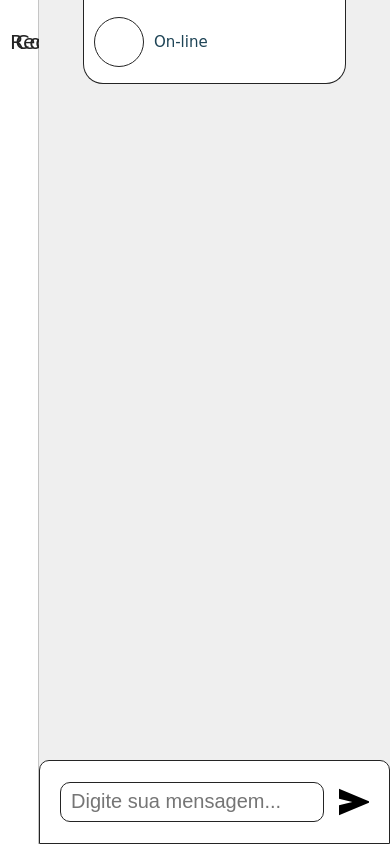
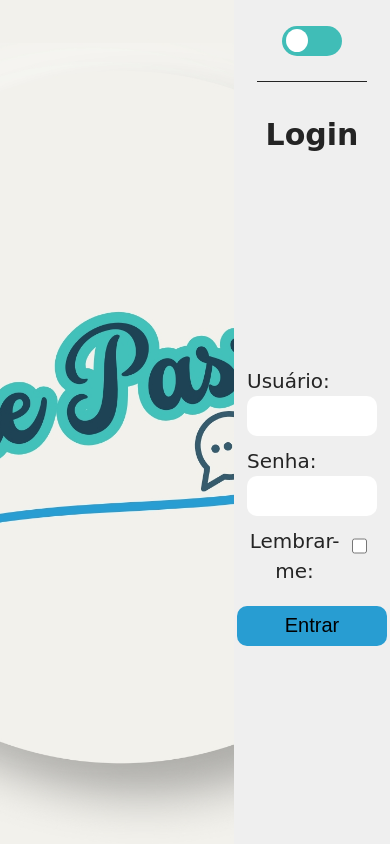
Before and after one commit to ydmartino/PI3SEM, a React (Vite) app in the folder client/: page / in a window 390 px wide. Built offline with nearby package versions, Linux system fonts and the light colour scheme; no server answers.

Commit message:
Fixed some responsive issues + applied Axios on register forms

```diff
--- a/client/src/App.jsx
+++ b/client/src/App.jsx
@@ -7,7 +7,7 @@ function App() {
 
   return (
     <>
-      <Chat />
+      <Login />
     </>
   )
 }
--- a/client/src/assets/chat.css
+++ b/client/src/assets/chat.css
@@ -25,6 +25,7 @@ body {
     width: 33%;
     border-right: 1px solid #c5c5c5;
     background-color: #ffffff;
+    flex-wrap: wrap;
 }
 
 .contactSection.dark, .messageSection.dark {
@@ -51,33 +52,47 @@ body {
 }
 
 .tabs {
-    width: 60%;
+    width: 80%;
     display: flex;
     flex-direction: row;
     justify-content: space-around;
+    flex-wrap: wrap;
 }
 
 .recent, .allContacts {
     cursor: pointer;
     width: 50%;
+    transition: .4s ease;
+}
+
+.recent.selected, .allContacts.selected {
+    border-bottom: 1px solid #242424;
+}
+
+.recent.selected.dark, .allContacts.selected.dark {
+    border-bottom: 1px solid #efefef;
 }
 
 .btns {
-    width: 20%;
+    width: 35%;
     height: 100%;
     display: flex;
     flex-direction: row;
     align-items: center;
+    justify-content: space-evenly;
 }
 
-.searchIcon {
-    width: 40px;
-    height: 40px;
-    background-image: url('./search-light.svg');
+.searchIcon, .modeBtn {
+    width: 30px;
+    height: 30px;
     background-size: cover;
     cursor: pointer;
     transition: .4s ease;
     border-radius: 10px;
+}
+
+.searchIcon {
+    background-image: url('./search-light.svg');
 }
 
 .searchIcon:hover {
@@ -344,7 +359,7 @@ body {
     background-image: url('./send-dark.svg');
 }
 
-@media only screen and (max-width: 720px) {
+@media only screen and (max-width: 800px) {
     .contactSection {
         width: 10%;
         transition: .2s ease;
@@ -363,7 +378,15 @@ body {
         margin: 5px 10px;
     }
 
-    .btns, .filterSection, .contactContainer, .contactHeader p {
+    .tabs.show {
+        width: 50%;
+        display: flex;
+        flex-direction: column;
+        justify-content: space-around;
+        flex-wrap: wrap;
+    }
+
+    .tabs, .btns, .filterSection, .contactContainer, .contactHeader p {
         display: none;
     }
 
--- a/client/src/assets/login.css
+++ b/client/src/assets/login.css
@@ -128,8 +128,14 @@ input:checked + .slider:before {
     border-radius: 50%;
 }
 
+.headerTitle {
+    font-size: 150%;
+    font-weight: 600;
+}
+
 .formContainer, .signupContainer {
-    height: 90%;
+    height: 80%;
+    width: 70%;
     display: flex;
     justify-content: center;
     align-items: center;
@@ -140,11 +146,12 @@ input:checked + .slider:before {
     display: flex;
     flex-direction: column;
     align-items: start;
+    justify-content: center;
 }
 
 input {
     margin: 0 0 10px;
-    width: 300px;
+    width: 100%;
     height: 40px;
     padding: 10px;
     border-radius: 10px;
@@ -171,13 +178,14 @@ label {
 }
 
 .loginBtn {
-    margin: 10%;
+    margin: 20px 20%;
     width: 150px;
     height: 40px;
     border-radius: 10px;
     border: none;
     background-color: #289DD2;
     transition: .4s;
+    cursor: pointer;
 }
 
 .loginBtn:hover {
--- a/client/src/components/Chat/Tabs.jsx
+++ b/client/src/components/Chat/Tabs.jsx
@@ -3,7 +3,7 @@ import React from 'react'
 export function Tabs({ toggleRecent, toggleAllContacts }) {
   return (
     <div className="tabs">
-        <div className="recent" onClick={toggleRecent}>Recentes</div>
+        <div className="recent selected" onClick={toggleRecent}>Recentes</div>
         <div className="allContacts" onClick={toggleAllContacts}>Contatos</div>
     </div>
   )
--- a/client/src/components/Login/LoginHeader.jsx
+++ b/client/src/components/Login/LoginHeader.jsx
@@ -1,16 +1,18 @@
 import React from 'react'
 
-function LoginHeader({ toggleForm, toggleDark }) {
+function LoginHeader({ toggleForm, toggleDark, logging }) {
 
     return (
+        <>
             <div className="loginHeader">
-                    <p>Login</p>
                 <label className='switch'>
                     <input type="checkbox" />
                     <span className='slider round' onClick={toggleForm}></span>
                 </label>
-                    <p>Cadastro</p>
             </div>
+            <p className='headerTitle'>{logging ? 'Login' : 'Cadastro'}</p>
+        </>
+
     )
 }
 
--- a/client/src/components/Login/SignUpForm.jsx
+++ b/client/src/components/Login/SignUpForm.jsx
@@ -1,22 +1,61 @@
-import React from 'react'
+import React, { useState } from 'react'
+import axios from 'axios'
 
 function SignUpForm({ logging }) {
 
+    const [formData, setFormData] = useState({
+        username: '',
+        email: '',
+        password: '',
+        confPassword: ''
+    })
+
+    const handleChange = (e) => {
+        setFormData({...formData, [e.target.name]: e.target.value})
+    }
+
+    const handleSubmit = async (e) => {
+        e.preventDefault()
+        const response = await axios.post('http://localhost:8080/Contacts', setFormData)
+        alert(response.data)
+        setFormData({
+            username: '',
+            email: '',
+            password: '',
+            confPassword: ''
+        })
+    }
 
     return (
         <div className='signupContainer' style={{display: logging ? 'none' : ''}}>
-                <form className="loginForm">
+                <form className="loginForm" onSubmit={handleSubmit}>
 
-                    <label htmlFor="">Usuário:</label>
-                        <input type="text" />
+                    <label>Usuário:</label>
+                        <input type="text"
+                        name='username'
+                        value={formData.username}
+                        onChange={handleChange}/>
+
+                    <label>E-mail:</label>
+                        <input type="text"
+                        name='email'
+                        value={formData.email}
+                        onChange={handleChange}/>
 
                     <label htmlFor="">Senha:</label>
-                        <input type="password" />
+                        <input type="password"
+                        name='password'
+                        value={formData.password}
+                        onChange={handleChange}/>
 
                     <label htmlFor="">Confirme sua senha:</label>
-                        <input type="password" />
+                        <input type="password"
+                        name='confPassword'
+                        value={formData.confPassword}
+                        onChange={handleChange}/>
+
+                    <button type='submit' className='loginBtn'>Cadastrar</button>
                 </form>
-            <button type='submit' className='loginBtn'>Cadastrar</button>
         </div>
     )
 }
--- a/client/src/routes/Chat.jsx
+++ b/client/src/routes/Chat.jsx
@@ -32,7 +32,7 @@ const handleFilter = () => {
 function toggleMode () {
     const contactData = document.getElementsByClassName('contactData')
     const contact = document.getElementsByClassName('contact')
-    const elements = ['page', 'modeBtn', 'contactSection', 'recentConv', 'contacts', 'contactHeader', 'filter',
+    const elements = ['page', 'modeBtn', 'contactSection', 'recentConv', 'contacts', 'recent', 'allContacts', 'contactHeader', 'filter',
         'searchIcon', 'messageSection', 'messageHeader', 'inputDiv',
         'messageInput', 'openCloseBtn', 'sendBtn']
 
@@ -66,7 +66,7 @@ function toggleLeftBar () {
     const messageSection = document.getElementsByClassName('messageSection')[0]
     const openCloseBtn = document.getElementsByClassName('openCloseBtn')[0]
     const contactHeader = document.getElementsByClassName('contactHeader')[0]
-    const elements = ['btns', 'filterSection', 'contactContainer']
+    const elements = ['tabs', 'btns', 'filterSection', 'contactContainer']
 
     if(!leftBar) {
         contactSection.classList.add('open')
@@ -97,17 +97,25 @@ function toggleLeftBar () {
 function toggleRecent () {
     const recentConv = document.getElementsByClassName('recentConv')[0]
     const allContacts = document.getElementsByClassName('contacts')[0]
+    const recentTab = document.getElementsByClassName('recent')[0]
+    const allContactsTab = document.getElementsByClassName('allContacts')[0]
 
     allContacts.classList.remove('show')
+    allContactsTab.classList.remove('selected')
     recentConv.classList.add('show')
+    recentTab.classList.add('selected')
 }
 
 function toggleAllContacts () {
     const recentConv = document.getElementsByClassName('recentConv')[0]
     const allContacts = document.getElementsByClassName('contacts')[0]
+    const recentTab = document.getElementsByClassName('recent')[0]
+    const allContactsTab = document.getElementsByClassName('allContacts')[0]
 
     recentConv.classList.remove('show')
+    recentTab.classList.remove('selected')
     allContacts.classList.add('show')
+    allContactsTab.classList.add('selected')
 }
 
     return (
--- a/client/src/routes/Login.jsx
+++ b/client/src/routes/Login.jsx
@@ -42,7 +42,7 @@ function Login() {
             </div>
 
             <div className="loginContainer">
-                <LoginHeader toggleForm={toggleForm} toggleDark={toggleDark} />
+                <LoginHeader toggleForm={toggleForm} toggleDark={toggleDark} logging={logging} />
                 <LoginForm logging={logging} />
                 <SignUpForm logging={logging} />
             </div>
```
Lines whose indentation alone changed are shown as unchanged.
